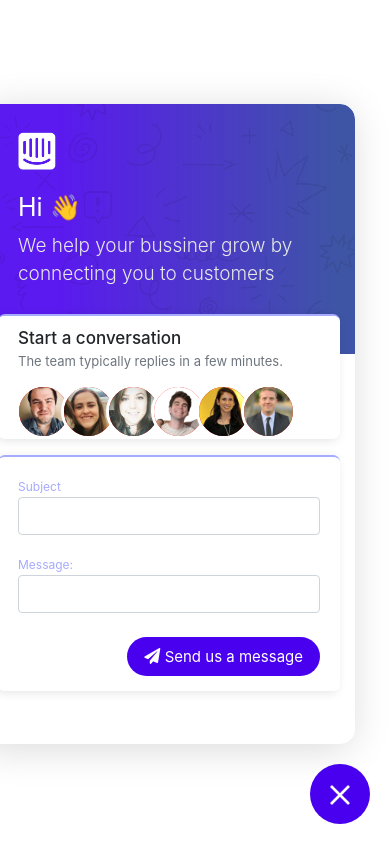
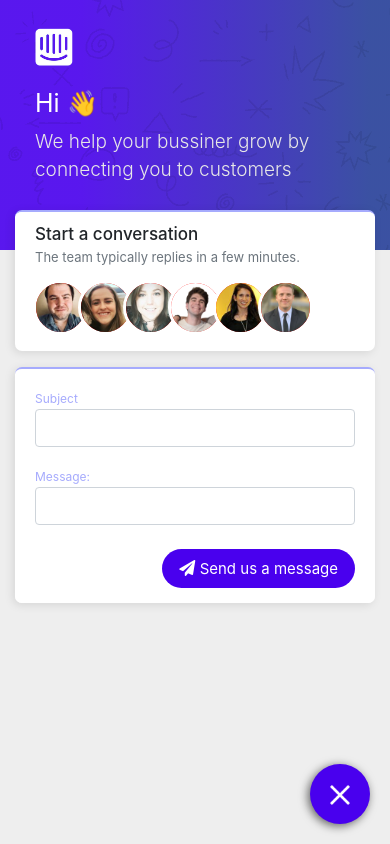
Before and after one commit to aacassandra/intercom, a website: page index.html in a window 390 px wide. Both pictures are taken after a click on the element 340 px from the left and 794 px from the top of the page. Drawn offline with nearby package versions, Linux system fonts and the light colour scheme.

Commit message:
responsive mobile

```diff
--- a/assets/css/index.css
+++ b/assets/css/index.css
@@ -12,6 +12,9 @@
   bottom: 20px;
   padding: 3px;
   box-sizing: border-box;
+  -webkit-box-shadow: -2px 2px 10px 0px rgba(0, 0, 0, 0.6);
+  -moz-box-shadow: -2px 2px 10px 0px rgba(0, 0, 0, 0.6);
+  box-shadow: -2px 2px 10px 0px rgba(0, 0, 0, 0.6);
 }
 
 .btn.btn-intercom.btn-intercom-init .btn-intercom-icon {
@@ -69,25 +72,18 @@
   }
 }
 
-/* Popup Intercom */
 .popup-intercom {
   position: fixed;
-  width: 372px;
-  height: 640px;
-  right: 35px;
-  bottom: 80px;
+  width: 100%;
+  height: 100%;
+  bottom: -50px;
   opacity: 0;
-  /* border: 1px solid red; */
-  border-radius: 15px;
   transition: all 0.4s ease;
-  background-color: #fff;
-  -webkit-box-shadow: -3px 5px 39px 0px rgba(0, 0, 0, 0.15);
-  -moz-box-shadow: -3px 5px 39px 0px rgba(0, 0, 0, 0.15);
-  box-shadow: -3px 5px 39px 0px rgba(0, 0, 0, 0.15);
+  background-color: #eee;
 }
 
 .popup-intercom-open {
-  bottom: 100px;
+  bottom: 0px;
   opacity: 1;
 }
 
@@ -212,3 +208,29 @@
   color: #a6abfd;
   margin: 0px;
 }
+
+@media (min-width: 992px) {
+  .btn.btn-intercom.btn-intercom-init {
+    -webkit-box-shadow: -2px 2px 10px 0px rgba(0, 0, 0, 0);
+    -moz-box-shadow: -2px 2px 10px 0px rgba(0, 0, 0, 0);
+    box-shadow: -2px 2px 10px 0px rgba(0, 0, 0, 0);
+  }
+
+  /* Popup Intercom */
+  .popup-intercom {
+    width: 372px;
+    height: 640px;
+    right: 35px;
+    bottom: 80px;
+    border-radius: 15px;
+    background-color: #fff;
+    -webkit-box-shadow: -3px 5px 39px 0px rgba(0, 0, 0, 0.15);
+    -moz-box-shadow: -3px 5px 39px 0px rgba(0, 0, 0, 0.15);
+    box-shadow: -3px 5px 39px 0px rgba(0, 0, 0, 0.15);
+  }
+
+  .popup-intercom-open {
+    bottom: 100px;
+    opacity: 1;
+  }
+}
--- a/index.html
+++ b/index.html
@@ -40,7 +40,7 @@
                 >The team typically replies in a few minutes.</span
               >
             </div>
-            <div class="card-body">
+            <div class="card-body pb-3">
               <div class="avatar-groups clearfix">
                 <img src="assets/img/avatar/1.jpg" class="avatar" />
                 <img src="assets/img/avatar/2.jpg" class="avatar" />
@@ -80,6 +80,7 @@
     <div class="btn rounded-circle btn-intercom btn-intercom-init">
       <div class="btn-intercom-icon"></div>
     </div>
+
     <!-- jQuery first, then Popper.js, then Bootstrap JS -->
     <script src="node_modules/jquery/dist/jquery.min.js"></script>
     <script src="node_modules/popper.js/dist/umd/popper.js"></script>
--- a/style.css
+++ /dev/null
@@ -1,214 +0,0 @@
-.btn.btn-intercom {
-  background-color: #4900ee;
-  color: white;
-}
-
-.btn.btn-intercom.btn-intercom-init {
-  width: 60px;
-  height: 60px;
-  border-radius: 50%;
-  position: fixed;
-  right: 20px;
-  bottom: 20px;
-  padding: 3px;
-  box-sizing: border-box;
-}
-
-.btn.btn-intercom.btn-intercom-init .btn-intercom-icon {
-  width: 42px;
-  height: 42px;
-  position: relative;
-  margin: auto;
-  top: 7.4px;
-  background-image: url(assets/img/icon/icon-open.png);
-  background-size: contain;
-  background-repeat: no-repeat;
-}
-
-.btn-intercom-open {
-  animation: btnIntercomOpen 0.4s ease 1 normal forwards;
-}
-
-.btn-intercom-close {
-  animation: btnIntercomClose 0.4s ease 1 normal forwards;
-}
-
-@keyframes btnIntercomOpen {
-  25% {
-    background-image: url(assets/img/icon/icon-open.png);
-  }
-
-  100% {
-    width: 20px;
-    height: 20px;
-    top: 17px;
-    transform: rotate(180deg);
-    background-image: url(assets/img/icon/icon-close.png);
-  }
-}
-
-@keyframes btnIntercomClose {
-  0% {
-    width: 20px;
-    height: 20px;
-    top: 17px;
-    background-image: url(assets/img/icon/icon-close.png);
-    transform: rotate(180deg);
-  }
-
-  5% {
-    background-image: url(assets/img/icon/icon-close.png);
-  }
-
-  80% {
-    background-image: url(assets/img/icon/icon-open.png);
-  }
-
-  100% {
-    background-image: url(assets/img/icon/icon-open.png);
-  }
-}
-
-/* Popup Intercom */
-.popup-intercom {
-  position: fixed;
-  width: 372px;
-  height: 640px;
-  right: 35px;
-  bottom: 80px;
-  opacity: 0;
-  /* border: 1px solid red; */
-  border-radius: 15px;
-  transition: all 0.4s ease;
-  background-color: #fff;
-  -webkit-box-shadow: -3px 5px 39px 0px rgba(0, 0, 0, 0.15);
-  -moz-box-shadow: -3px 5px 39px 0px rgba(0, 0, 0, 0.15);
-  box-shadow: -3px 5px 39px 0px rgba(0, 0, 0, 0.15);
-}
-
-.popup-intercom-open {
-  bottom: 100px;
-  opacity: 1;
-}
-
-.popup-intercom-box {
-  position: relative;
-  width: 100%;
-  height: 100%;
-  border-radius: inherit;
-  overflow: auto;
-  padding-bottom: 17px;
-}
-
-.popup-intercom-box::after {
-  content: "";
-  position: absolute;
-  top: 0px;
-  width: 100%;
-  height: 250px;
-  /* background-color: blue; */
-  background-image: url(assets/img/background/intercom.png),
-    linear-gradient(
-      to left,
-      rgba(14, 42, 143, 0.8) 5%,
-      rgb(73, 0, 238, 0.9) 80%
-    );
-  border-top-left-radius: inherit;
-  border-top-right-radius: inherit;
-  z-index: 0;
-}
-
-.popup-intercom-header {
-  position: relative;
-  width: 100%;
-  height: 250px;
-  padding: 25px 30px 0px 35px;
-  z-index: 1;
-}
-
-.popup-intercom-header .popup-intergom-logo {
-  margin-left: -4px;
-  height: 45px;
-}
-
-.popup-intercom-header .popup-intercom-title {
-  margin-top: 15px;
-  font-size: 25px;
-  color: white;
-}
-
-.popup-intercom-header .popup-intercom-subtitle {
-  margin-top: 5px;
-  font-size: 19px;
-  color: #e7e7e7;
-  font-weight: 300;
-}
-
-.popup-intercom-body {
-  position: relative;
-  margin-top: -40px;
-  width: 100%;
-  border: 0px dashed red;
-  z-index: 2;
-  padding: 0px 15px 0px 15px;
-}
-
-.popup-intercom-body .card {
-  border: 0px;
-  border-top: 2px solid #a6abfd;
-  -webkit-box-shadow: -2px 2px 10px 0px rgba(0, 0, 0, 0.1);
-  -moz-box-shadow: -2px 2px 10px 0px rgba(0, 0, 0, 0.1);
-  box-shadow: -2px 2px 10px 0px rgba(0, 0, 0, 0.1);
-  border-radius: 7px;
-}
-
-.popup-intercom-body .card .card-header {
-  border: 0px;
-  background-color: white;
-  border-radius: inherit;
-}
-
-.popup-intercom-body .card .card-header .card-title {
-  font-size: 17px;
-  margin: 0px;
-}
-
-.popup-intercom-body .card .card-header .card-subtitle {
-  font-size: 13px;
-}
-
-.popup-intercom-body .card .card-body {
-  padding: 0px 20px 0px 20px;
-  border-radius: inherit;
-}
-
-.popup-intercom-body .card .card-footer {
-  background-color: white;
-  border: 0px;
-  margin: 0px;
-  padding: 0px 20px 15px 20px;
-  border-radius: inherit;
-}
-
-/* Bootstrap+ */
-.avatar-groups {
-  margin-left: 8px;
-}
-
-.avatar-groups .avatar {
-  float: left;
-  margin-left: -10px;
-  width: 55px;
-  height: 55px;
-  border-radius: 50%;
-  background-color: red;
-  object-fit: cover;
-  border: 3px solid white;
-  box-sizing: border-box;
-}
-
-.popup-intercom-body label {
-  font-size: 12px;
-  color: #a6abfd;
-  margin: 0px;
-}
```
